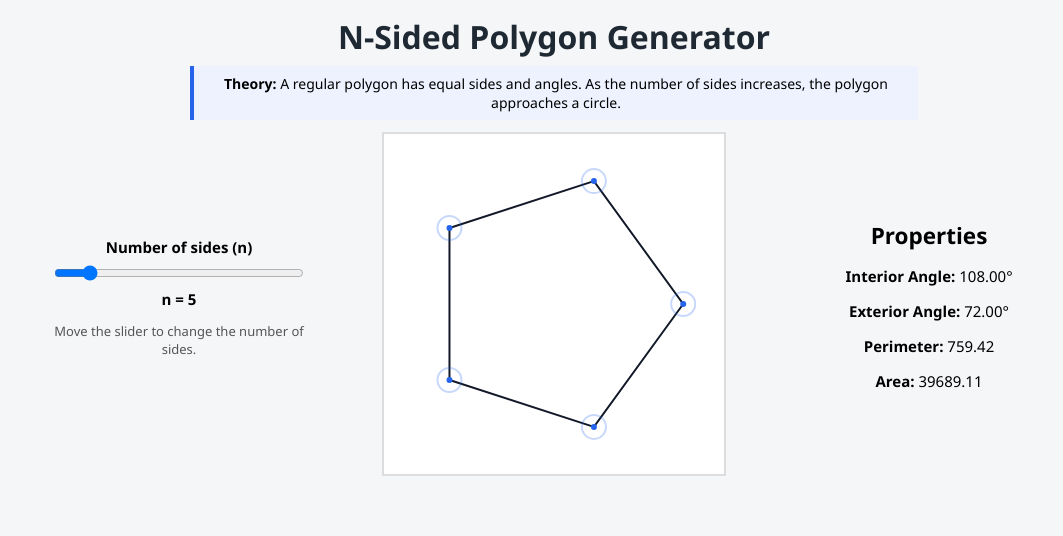
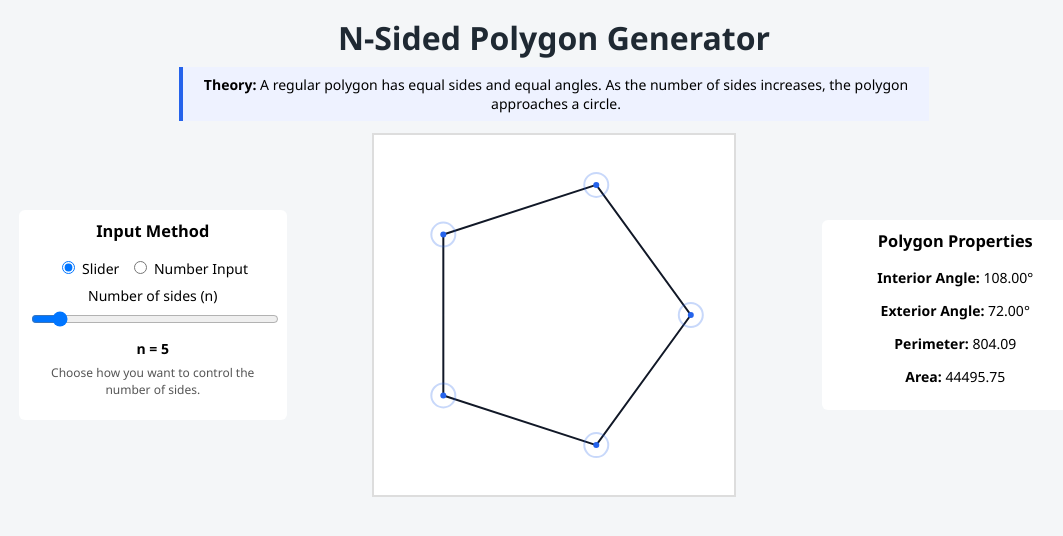
Before and after one commit to Wangadeveloper/pov_flask_prototype, a Flask app: page / in a window 1280 px wide. Shown: the top 536 px of the page, without its empty margins (86-1149 px from the left). Run offline with Flask 3, Linux system fonts and the light colour scheme.

```diff
--- a/static/css/style.css
+++ b/static/css/style.css
@@ -1,3 +1,7 @@
+* {
+    box-sizing: border-box;
+}
+
 body {
     margin: 0;
     font-family: "Segoe UI", Tahoma, sans-serif;
@@ -5,14 +9,14 @@ body {
 }
 
 .container {
-    max-width: 1000px;
+    max-width: 1100px;
     margin: auto;
-    padding: 10px 20px;
+    padding: 10px 15px;
     text-align: center;
 }
 
 h1 {
-    margin: 5px 0;
+    margin: 6px 0;
     color: #1f2933;
 }
 
@@ -21,45 +25,81 @@ h1 {
     border-left: 4px solid #2563eb;
     padding: 8px 12px;
     margin: 8px auto 12px;
-    max-width: 700px;
+    max-width: 750px;
     font-size: 14px;
 }
 
 .layout {
     display: flex;
-    justify-content: space-between;
+    gap: 12px;
     align-items: center;
 }
 
+/* Panels */
 .controls, .results {
+    background: #ffffff;
+    padding: 10px;
+    border-radius: 6px;
+    font-size: 14px;
     width: 25%;
-    font-size: 15px;
 }
 
-.controls label {
-    font-weight: bold;
+.controls h3,
+.results h3 {
+    margin-top: 0;
 }
 
-input[type="range"] {
+.toggle {
+    display: flex;
+    justify-content: center;
+    gap: 10px;
+    margin-bottom: 8px;
+}
+
+input[type="range"],
+input[type="number"] {
     width: 100%;
-    margin: 8px 0;
+    padding: 4px;
 }
 
 .side-value {
     font-weight: bold;
-    margin-bottom: 5px;
+    margin-top: 4px;
 }
 
 .caption {
-    font-size: 13px;
+    font-size: 12px;
     color: #555;
+    margin-top: 6px;
+}
+
+/* Canvas */
+.canvas-wrapper {
+    flex: 1;
+    display: flex;
+    justify-content: center;
 }
 
 canvas {
-    background: #ffffff;
+    background: white;
     border: 2px solid #ddd;
+    max-width: 100%;
+    height: auto;
 }
 
-.results h2 {
-    margin-bottom: 5px;
+/* Utility */
+.hidden {
+    display: none;
 }
+
+/* 📱 Mobile layout */
+@media (max-width: 768px) {
+    .layout {
+        flex-direction: column;
+    }
+
+    .controls,
+    .results {
+        width: 100%;
+    }
+}
--- a/static/js/polygon.js
+++ b/static/js/polygon.js
@@ -5,19 +5,37 @@ let currentSides = 5;
 let targetSides = 5;
 let radius = 100;
 
+// Responsive canvas
 function resizeCanvas() {
-    const size = Math.min(window.innerHeight * 0.45, 340);
+    const maxSize = Math.min(window.innerWidth, window.innerHeight) * 0.6;
+    const size = Math.max(220, Math.min(maxSize, 360));
     canvas.width = size;
     canvas.height = size;
 }
 resizeCanvas();
 window.addEventListener("resize", resizeCanvas);
 
-function updateSides() {
-    targetSides = parseInt(document.getElementById("sides").value);
-    document.getElementById("sideValue").textContent = targetSides;
+// Input modes
+function setMode(mode) {
+    document.getElementById("sliderControl").classList.toggle("hidden", mode !== "slider");
+    document.getElementById("numberControl").classList.toggle("hidden", mode !== "number");
 }
 
+function updateFromSlider() {
+    targetSides = parseInt(document.getElementById("sidesSlider").value);
+    document.getElementById("sideValue").textContent = targetSides;
+    document.getElementById("sidesInput").value = targetSides;
+}
+
+function updateFromInput() {
+    let val = parseInt(document.getElementById("sidesInput").value);
+    if (val < 3 || isNaN(val)) return;
+    targetSides = val;
+    document.getElementById("sidesSlider").value = val;
+    document.getElementById("sideValue").textContent = val;
+}
+
+// Animation loop
 function animate() {
     ctx.clearRect(0, 0, canvas.width, canvas.height);
 
@@ -31,12 +49,12 @@ function animate() {
     const cy = canvas.height / 2;
 
     const points = [];
-
     for (let i = 0; i < n; i++) {
         const angle = (2 * Math.PI * i) / n;
-        const x = cx + radius * Math.cos(angle);
-        const y = cy + radius * Math.sin(angle);
-        points.push({ x, y });
+        points.push({
+            x: cx + radius * Math.cos(angle),
+            y: cy + radius * Math.sin(angle)
+        });
     }
 
     drawPolygon(points);
@@ -48,12 +66,9 @@ function animate() {
 function drawPolygon(points) {
     ctx.beginPath();
     ctx.moveTo(points[0].x, points[0].y);
+    points.slice(1).forEach(p => ctx.lineTo(p.x, p.y));
+    ctx.closePath();
 
-    for (let i = 1; i < points.length; i++) {
-        ctx.lineTo(points[i].x, points[i].y);
-    }
-
-    ctx.closePath();
     ctx.strokeStyle = "#111827";
     ctx.lineWidth = 2;
     ctx.stroke();
@@ -61,15 +76,15 @@ function drawPolygon(points) {
     // Angle markers
     points.forEach(p => {
         ctx.beginPath();
-        ctx.arc(p.x, p.y, 12, 0, 2 * Math.PI);
-        ctx.strokeStyle = "rgba(37, 99, 235, 0.25)";
+        ctx.arc(p.x, p.y, 12, 0, Math.PI * 2);
+        ctx.strokeStyle = "rgba(37,99,235,0.25)";
         ctx.stroke();
     });
 
     // Vertices
     points.forEach(p => {
         ctx.beginPath();
-        ctx.arc(p.x, p.y, 3, 0, 2 * Math.PI);
+        ctx.arc(p.x, p.y, 3, 0, Math.PI * 2);
         ctx.fillStyle = "#2563eb";
         ctx.fill();
     });
--- a/templates/index.html
+++ b/templates/index.html
@@ -3,6 +3,7 @@
 <head>
     <meta charset="UTF-8">
     <title>N-Sided Polygon Generator</title>
+    <meta name="viewport" content="width=device-width, initial-scale=1.0">
     <link rel="stylesheet" href="{{ url_for('static', filename='css/style.css') }}">
 </head>
 <body>
@@ -12,25 +13,50 @@
 
     <div class="theory-box">
         <strong>Theory:</strong>
-        A regular polygon has equal sides and angles.
+        A regular polygon has equal sides and equal angles.
         As the number of sides increases, the polygon approaches a circle.
     </div>
 
     <div class="layout">
+        <!-- Controls -->
         <div class="controls">
-            <label for="sides">Number of sides (n)</label>
-            <input type="range" id="sides" min="3" max="20" value="5" oninput="updateSides()">
-            <div class="side-value">n = <span id="sideValue">5</span></div>
+            <h3>Input Method</h3>
+
+            <div class="toggle">
+                <label>
+                    <input type="radio" name="mode" checked onclick="setMode('slider')">
+                    Slider
+                </label>
+                <label>
+                    <input type="radio" name="mode" onclick="setMode('number')">
+                    Number Input
+                </label>
+            </div>
+
+            <div id="sliderControl">
+                <label>Number of sides (n)</label>
+                <input type="range" id="sidesSlider" min="3" max="30" value="5" oninput="updateFromSlider()">
+                <div class="side-value">n = <span id="sideValue">5</span></div>
+            </div>
+
+            <div id="numberControl" class="hidden">
+                <label>Enter number of sides (n ≥ 3)</label>
+                <input type="number" id="sidesInput" min="3" value="5" oninput="updateFromInput()">
+            </div>
 
             <p class="caption">
-                Move the slider to change the number of sides.
+                Choose how you want to control the number of sides.
             </p>
         </div>
 
-        <canvas id="polygonCanvas"></canvas>
+        <!-- Canvas -->
+        <div class="canvas-wrapper">
+            <canvas id="polygonCanvas"></canvas>
+        </div>
 
+        <!-- Results -->
         <div class="results">
-            <h2>Properties</h2>
+            <h3>Polygon Properties</h3>
             <p><strong>Interior Angle:</strong> <span id="interior"></span>°</p>
             <p><strong>Exterior Angle:</strong> <span id="exterior"></span>°</p>
             <p><strong>Perimeter:</strong> <span id="perimeter"></span></p>
```
